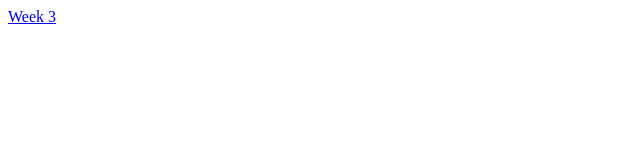
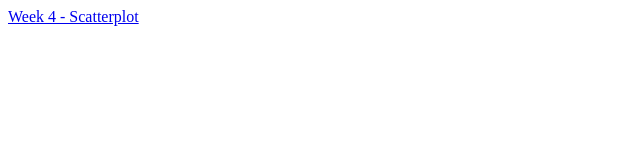
Before and after one commit to JNaberman/DataProcessing, a plain HTML site: page index.html in a window 1280 px wide. Shown: the whole page, without its empty margins (0-640 px from the left). Drawn offline with Linux system fonts and the light colour scheme.

Commit message:
Update index.html

```diff
--- a/index.html
+++ b/index.html
@@ -2,6 +2,6 @@
 	<head>
 	</head>
 	<body>
-		<a href="https://jaspernaberman.github.io/DataProcessing/Homework/week_3/barchart.html">Week 3</a>
+		<a href="https://jaspernaberman.github.io/DataProcessing/Homework/week_4/scatterplot.html">Week 4 - Scatterplot</a>
 	</body>
 </html>
```
